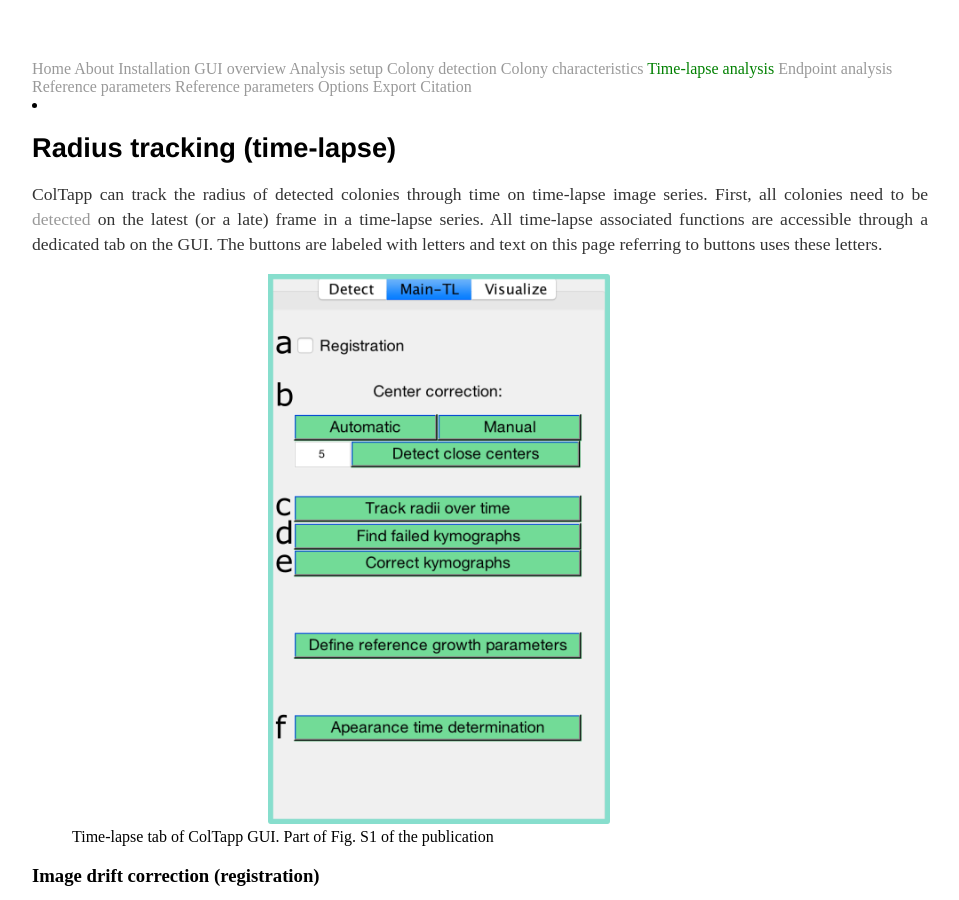
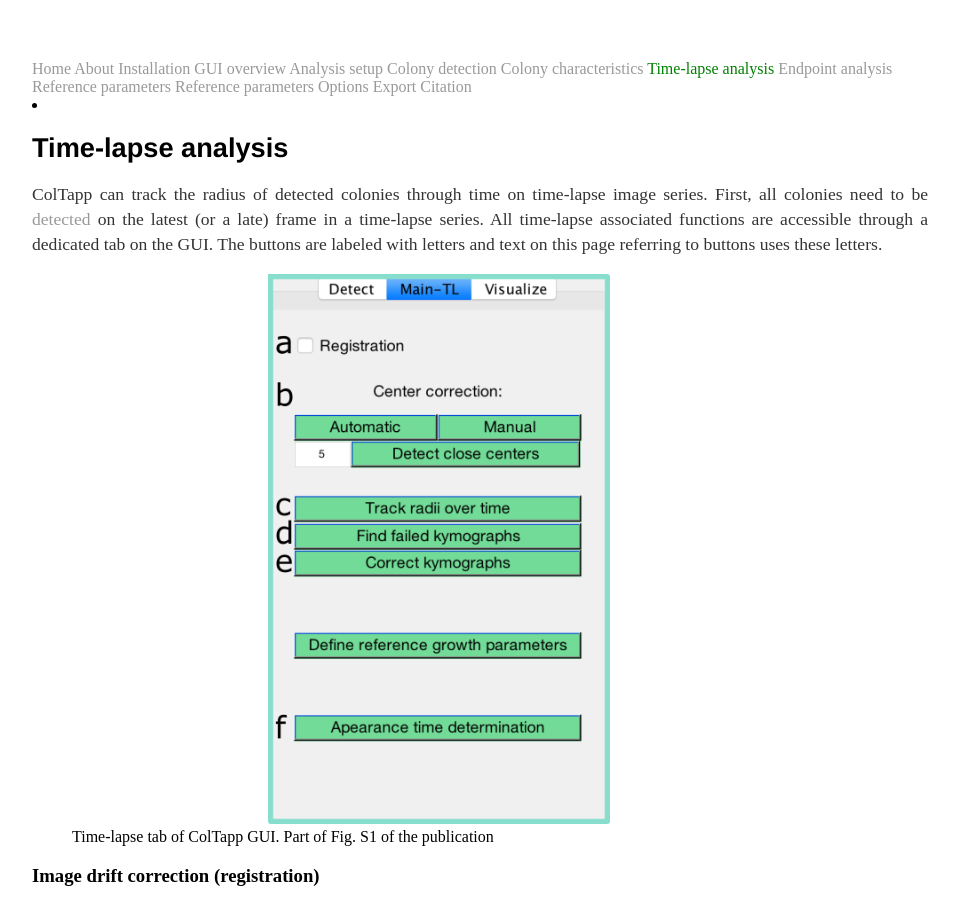
Before and after one commit to ColTapp/ColTapp.github.io, a Jekyll site: the page built from timelapse.md, in a window 1280 px wide and 900 px high. Shown: the whole window, without its empty margins (160-1119 px from the left). Built offline with Jekyll 4.4.1, drawn with Linux system fonts in a browser that asks for light colours.

Commit message:
Update timelapse.md

```diff
--- a/timelapse.md
+++ b/timelapse.md
@@ -2,7 +2,7 @@
 layout: default
 title: Time-lapse
 ---
-# Radius tracking (time-lapse)
+# Time-lapse analysis
 ColTapp can track the radius of detected colonies through time on time-lapse image series. First, all colonies need to be [detected]({{site.url}}/detect.html) on the latest (or a late) frame in a time-lapse series. All time-lapse associated functions are accessible through a dedicated tab on the GUI. The buttons are labeled with letters and text on this page referring to buttons uses these letters.
 <figure>
   <img src="{{site.url}}/assets/images/TL0.png" alt="Time-lapse tab of GUI" height="550px"/>
```
